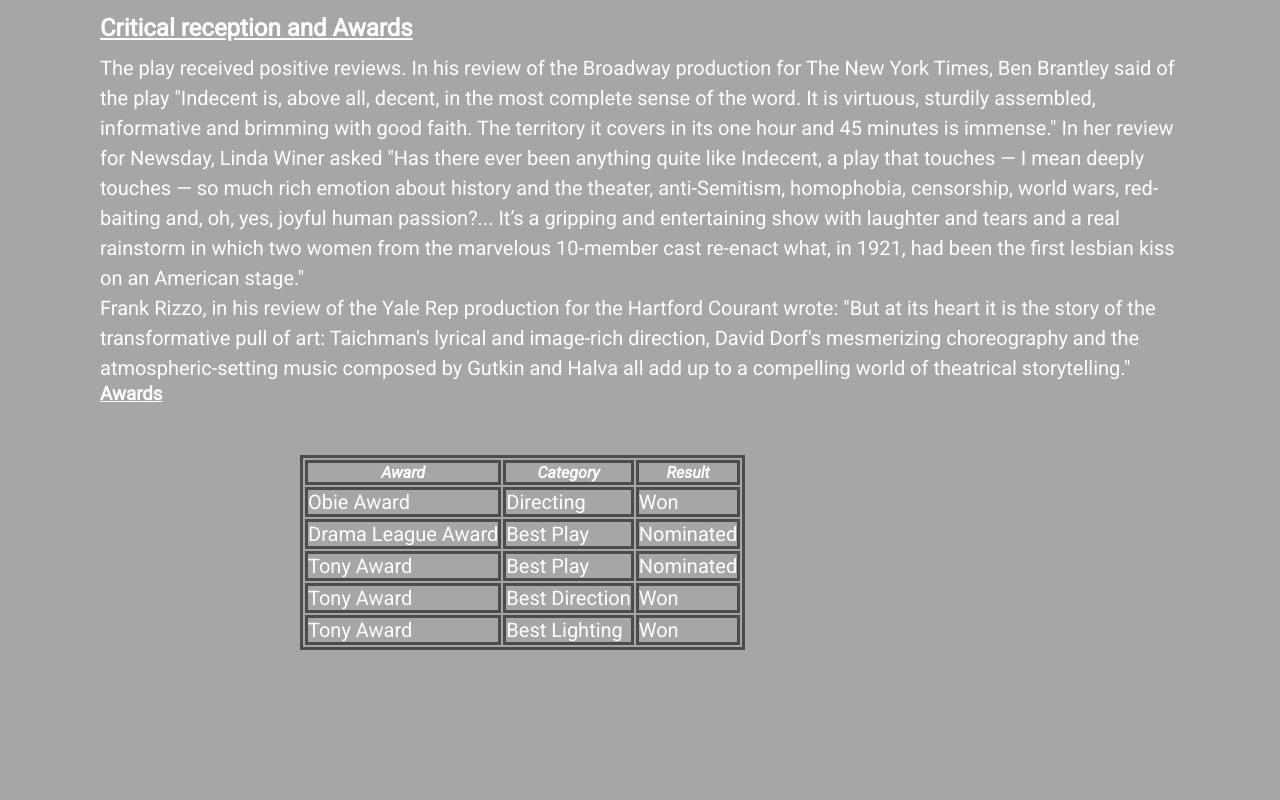
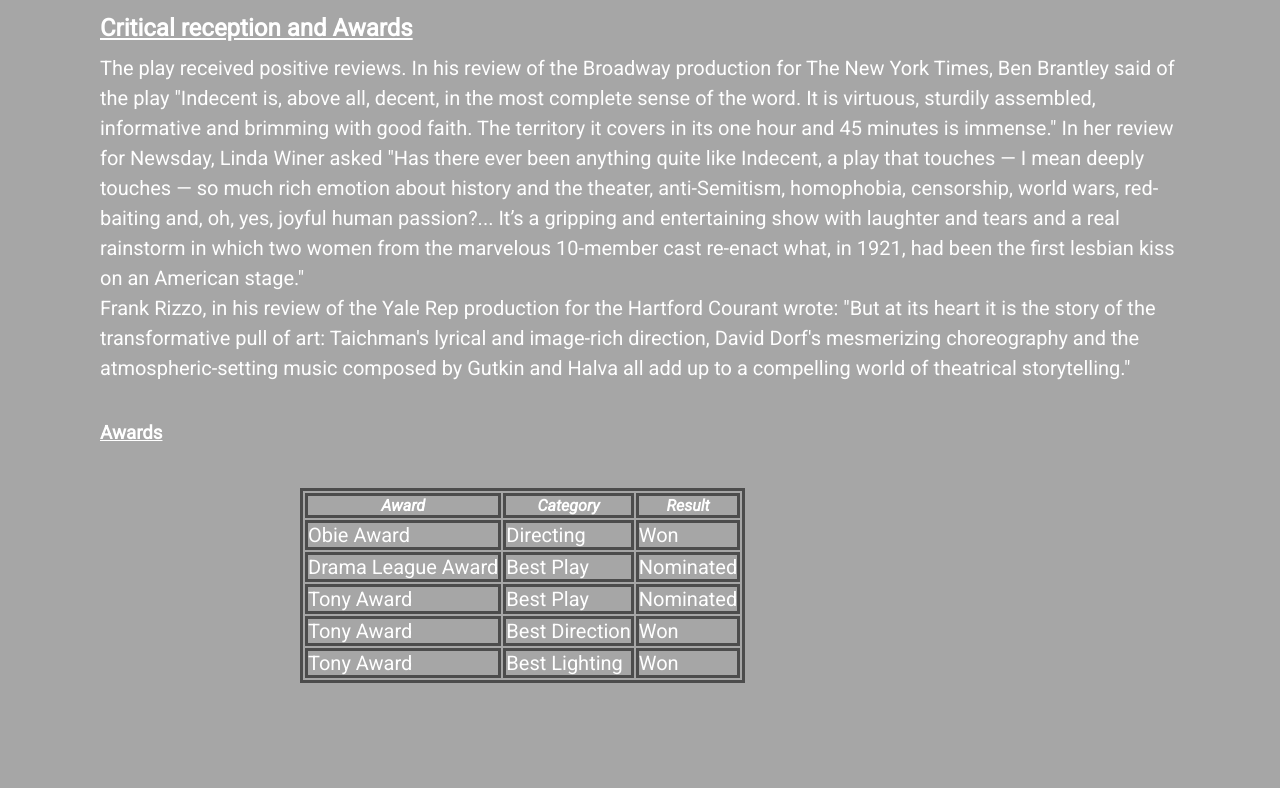
Before and after one commit to abigailfriedman/Assignment-4, a plain HTML site: page index.html in a window 1280 px wide. Shown: the part 2497-3297 px from the top of the page. Drawn offline with Linux system fonts and the light colour scheme.

Commit message:
Awards styling

```diff
--- a/CSS/style.css
+++ b/CSS/style.css
@@ -33,6 +33,7 @@ h2{
 h3{
   color: white;
   text-decoration: underline;
+  line-height: 100px;
 }
 
 h1{
@@ -237,7 +238,7 @@ Awards Styling
 }
 
 .awards table{
-  margin: 50px 200px;
+  margin: 5px 200px;
   align: center;
 }
 
```
